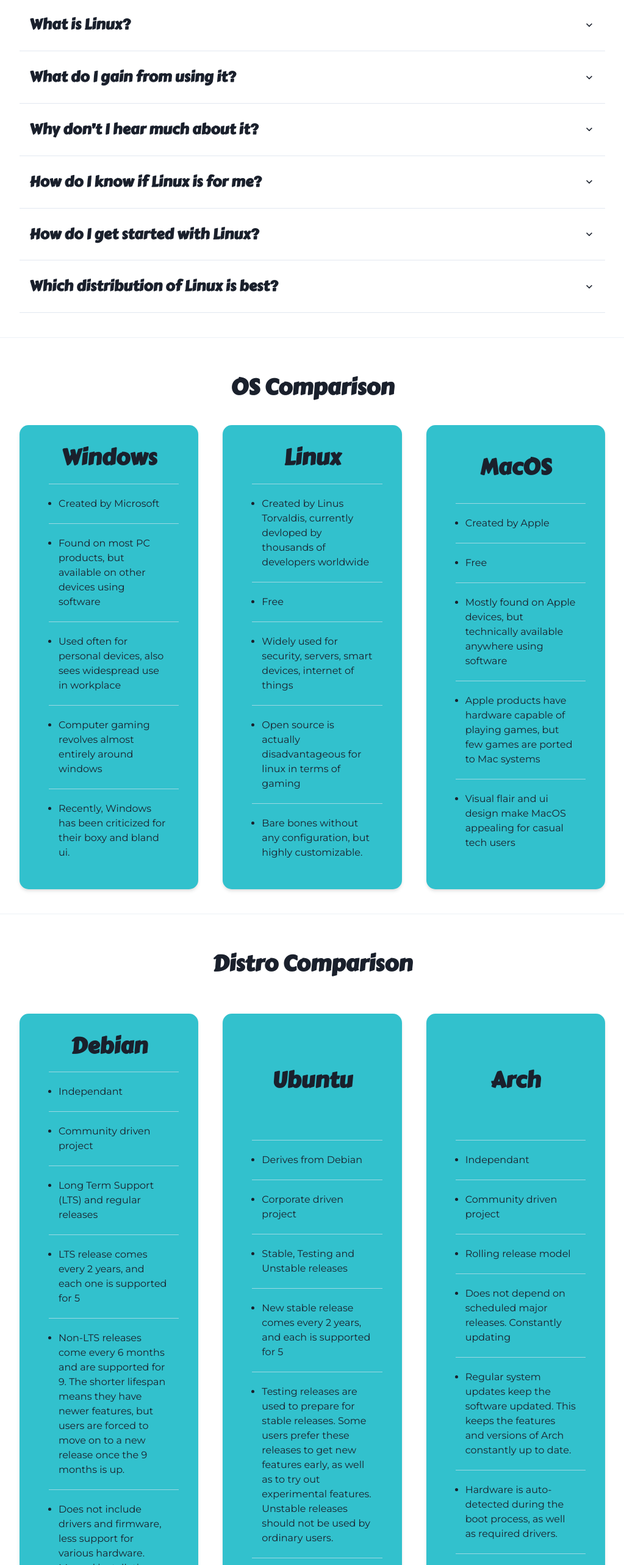
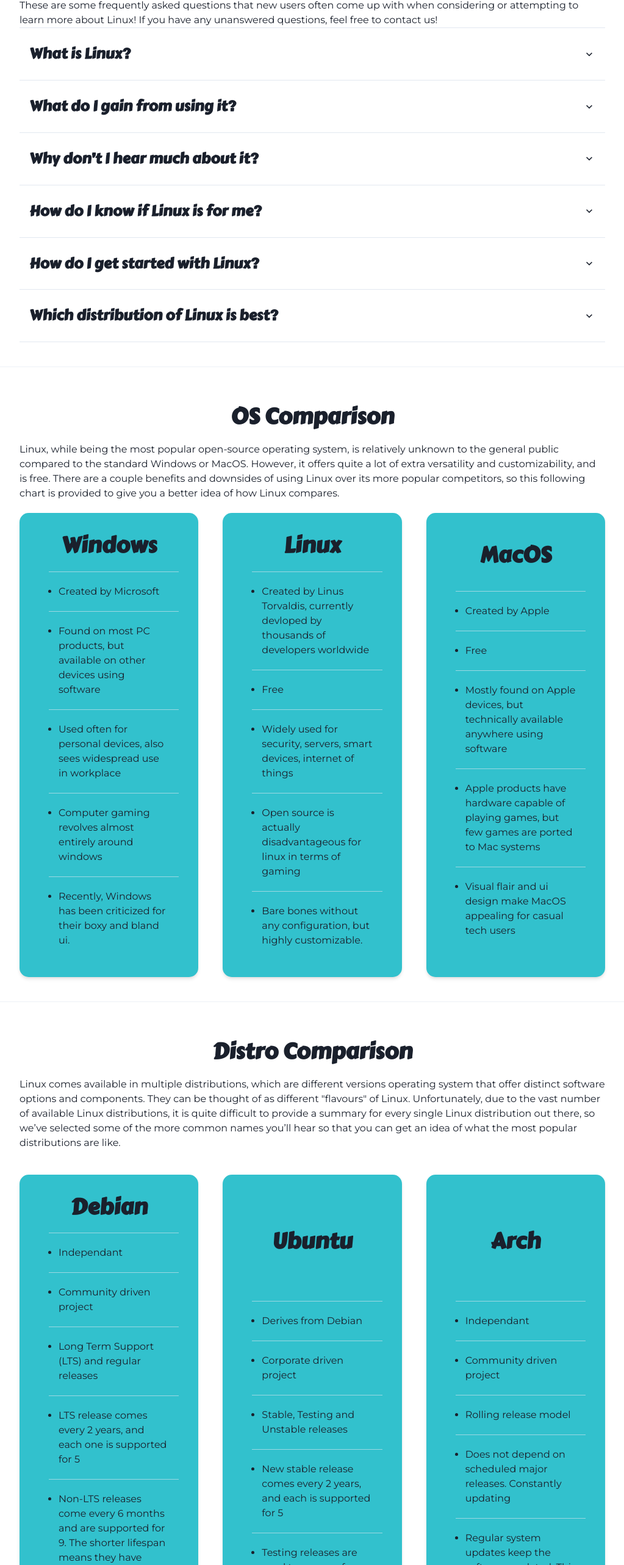
Before and after one commit to Jumner/LinuxSensei, a Next.js app in the folder site/: page /resources in a window 1280 px wide. Shown: the part 226-2792 px from the top of the page at 61% size, without its empty margins (128-1151 px from the left). Built offline with nearby package versions, Linux system fonts and the light colour scheme.

Commit message:
Added Resource Descriptions

```diff
--- a/site/pages/resources.js
+++ b/site/pages/resources.js
@@ -13,12 +13,28 @@
 		<Flex justify="space-between" direction="column">
 			<Nav />
 			<Section heading="Faq">
+				These are some frequently asked questions that new users often come up
+				with when considering or attempting to learn more about Linux! If you have
+				any unanswered questions, feel free to contact us!
 				<Faq />
 			</Section>
 			<Section heading="OS Comparison">
+				Linux, while being the most popular open-source operating system, is relatively
+				unknown to the general public compared to the standard Windows or MacOS. However,
+				it offers quite a lot of extra versatility and customizability, and is free.
+				There are a couple benefits and downsides of using Linux over its more popular competitors,
+				so this following chart is provided to give you a better idea of how Linux compares.
 				<OsComparison />
 			</Section>
 			<Section heading="Distro Comparison">
+				Linux comes available in multiple distributions, which are different
+				versions operating system that offer distinct software options
+				and components. They can be thought of as different "flavours"
+				of Linux. Unfortunately, due to the vast number of available Linux
+				distributions, it is quite difficult to provide a summary for
+				every single Linux distribution out there, so we’ve selected
+				some of the more common names you’ll hear so that you can
+				get an idea of what the most popular distributions are like.
 				<DistroComparison />
 			</Section>
 			<Section heading="The Linux Cheat sheet" img={cheatsheet}>
```
